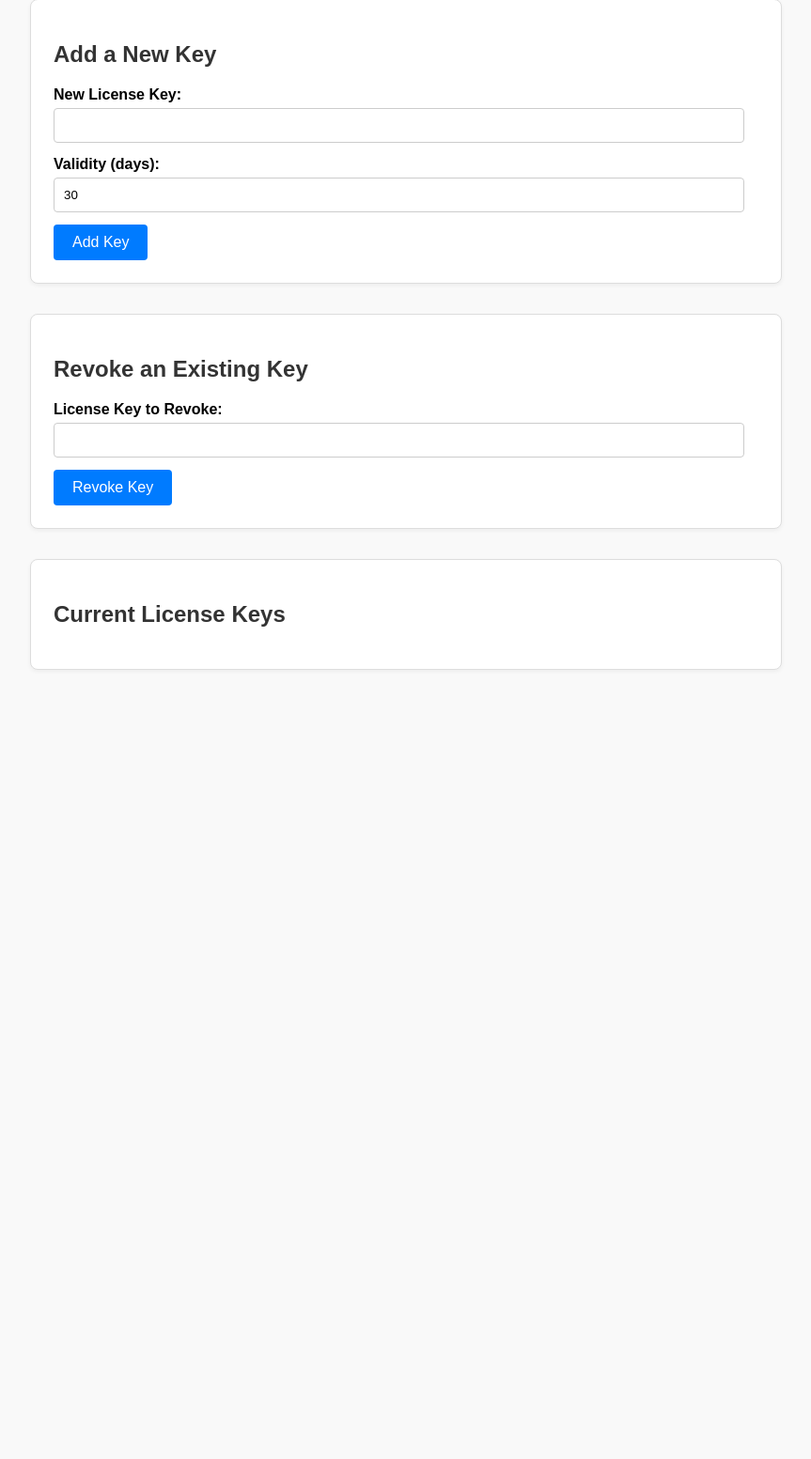
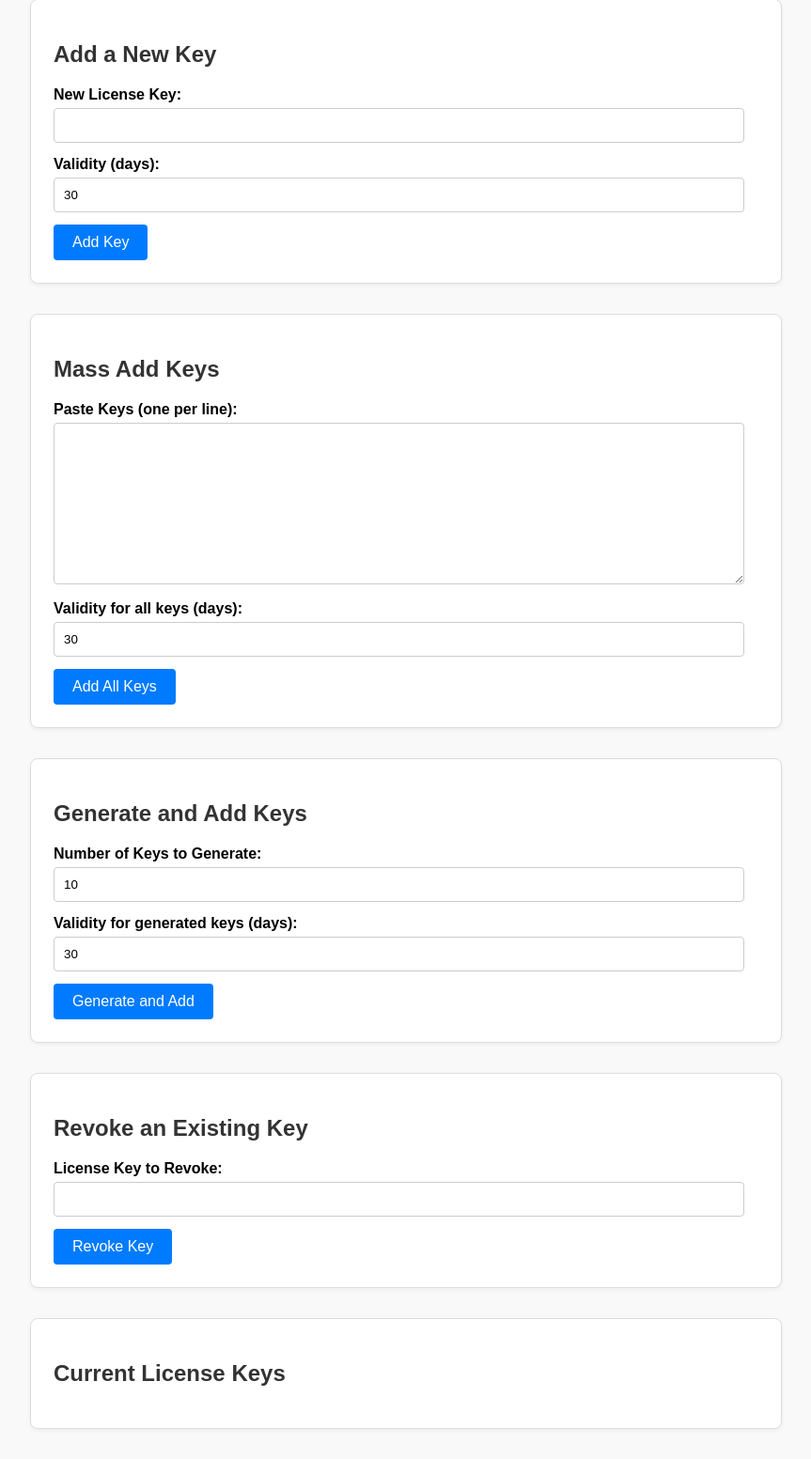
Before and after one commit to VAMate1/VAMate1.github.io, a Flask app: page /admin in a window 1280 px wide. Shown: the part 91-1644 px from the top of the page at 94% size, without its empty margins (208-1071 px from the left). Before the commit the page ends 804 px from the top, so only its background shows below. Run offline with Flask 3, Linux system fonts and the light colour scheme; data that the repository does not hold is empty; some libraries are stand-ins or nearby versions.

Commit message:
Update admin.html

```diff
--- a/templates/admin.html
+++ b/templates/admin.html
@@ -8,7 +8,7 @@
         .container { max-width: 800px; margin: auto; }
         .section { margin-bottom: 2em; padding: 1.5em; border: 1px solid #ddd; border-radius: 8px; background-color: #fff; box-shadow: 0 2px 4px rgba(0,0,0,0.05); }
         label { display: block; margin-bottom: 5px; font-weight: bold; }
-        input[type="text"], input[type="number"] { width: 95%; padding: 10px; border: 1px solid #ccc; border-radius: 4px; margin-bottom: 1em; }
+        input[type="text"], input[type="number"], textarea { width: 95%; padding: 10px; border: 1px solid #ccc; border-radius: 4px; margin-bottom: 1em; }
         input[type="submit"] { padding: 10px 20px; background-color: #007BFF; color: white; border: none; border-radius: 4px; cursor: pointer; font-size: 16px; }
         input[type="submit"]:hover { background-color: #0056b3; }
         .key-list { list-style: none; padding: 0; }
@@ -36,6 +36,32 @@
             <input type="number" id="validity_days" name="validity_days" value="30" required>
 
             <input type="submit" value="Add Key">
+        </form>
+    </div>
+
+    <div class="section">
+        <h2>Mass Add Keys</h2>
+        <form action="/mass_add_keys" method="post">
+            <label for="keys_textarea">Paste Keys (one per line):</label>
+            <textarea id="keys_textarea" name="keys_raw" rows="10" required></textarea>
+
+            <label for="mass_validity_days">Validity for all keys (days):</label>
+            <input type="number" id="mass_validity_days" name="validity_days" value="30" required>
+
+            <input type="submit" value="Add All Keys">
+        </form>
+    </div>
+
+    <div class="section">
+        <h2>Generate and Add Keys</h2>
+        <form action="/generate_keys" method="post">
+            <label for="num_to_generate">Number of Keys to Generate:</label>
+            <input type="number" id="num_to_generate" name="quantity" value="10" required>
+
+            <label for="generate_validity_days">Validity for generated keys (days):</label>
+            <input type="number" id="generate_validity_days" name="validity_days" value="30" required>
+
+            <input type="submit" value="Generate and Add">
         </form>
     </div>
 
```
